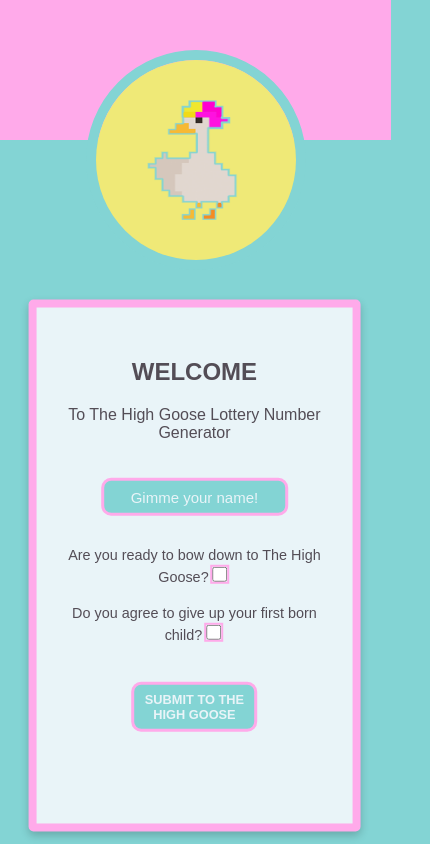
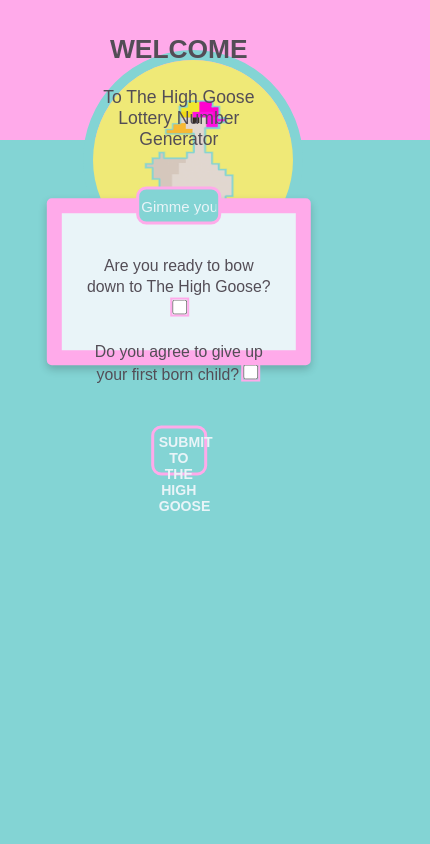
Before and after one commit to veepgoose/GooseLotteryGen, a React (Create React App) app in the folder lotto/: page / in a window 390 px wide. Shown: the top 844 px of the page, 430 px wide, since content can reach past the window. Built offline with nearby package versions, Linux system fonts and the light colour scheme.

Commit message:
Media Queries for max-width 1600px screens complete for first page

```diff
--- a/lotto/src/Components/Footer/footer.css
+++ b/lotto/src/Components/Footer/footer.css
@@ -25,3 +25,9 @@
     width: 110%;
   }
 }
+
+@media only screen and (max-width: 1280px) {
+  .footer {
+    width: 100%;
+  }
+}
--- a/lotto/src/Components/Header/Header.css
+++ b/lotto/src/Components/Header/Header.css
@@ -29,3 +29,19 @@
     border-radius: 50%;
     border: 10px solid #83D4D4;
 }
+
+@media only screen and (max-width: 1600px) {
+    .header {
+        width: 100%;
+    }
+
+    .gooseLogo {
+        height: 200px;
+        width: 200px;
+        margin-top: 30px;
+        margin-bottom: 50px;
+        border-radius: 50%;
+        border: 10px solid #83D4D4;
+        transform: translate(-10%, 0%);
+    }
+}
--- a/lotto/src/Components/LotteryGenerator.css
+++ b/lotto/src/Components/LotteryGenerator.css
@@ -178,3 +178,63 @@
 
 
  }
+
+ @media only screen and (max-width: 1600px) {
+  .generator {
+    width: 100%;
+
+}
+.name-field {
+    width: 50%;
+
+
+}
+.name-input {
+    width: 40%;
+
+}
+.q1 {
+    width: 100%;
+    font-size: 0.9em;
+    text-align:center;
+}
+.q2 {
+    width: 100%;
+    font-size: 0.9em;
+}
+.submit-button {
+    width: 30%;
+    font-size: 0.8em;
+}
+
+  .generator-container {
+    position: absolute;
+    width: 80%;
+    top: -25%;
+    left: 50%;
+    transform: translate(-50%, -53%);
+  }
+
+
+
+  .welcome {
+     font-size: 1.5em;
+     margin-top: 70%;
+     padding-top: 55%;
+
+
+
+   }
+
+
+   /* .welcomeText {
+     font-size: 1em;
+     margin-bottom: -40%;
+     } */
+
+
+
+
+
+
+ }
--- a/lotto/src/Components/Results/Results.css
+++ b/lotto/src/Components/Results/Results.css
@@ -139,3 +139,55 @@
 
 
 }
+
+@media only screen and (max-width: 1600px) {
+    body {
+        width: 100%;
+        height: 90vh;
+    }
+
+    .card {
+        width: 60%;
+        height: 40%;
+        transform: translate(-80%, 35%);
+        margin: 0 auto;
+        border: 15px solid #FFAAEA;
+        padding-top: 35%;
+        text-align: center;
+        font-family: arial;
+        font-size: 1.1em;
+
+        }
+
+    .results {
+        font-size: 1em;
+        margin-top: -290px;
+
+    }
+
+    .goose {
+        width: 70%;
+        height: 70%;
+        margin-top: 10%;
+
+    }
+
+    .results-list li {
+        margin: 0 4px;
+        align-items: center;
+        color:#E9F4F8;
+        font-size: 1em;
+        font-weight: bold;
+        background-color:#FFAAEA;
+        border-radius: 50%;
+        width: 40px;
+        height: 40px;
+        display:flex;
+        justify-content: center;
+        align-items: center;
+
+
+    }
+
+
+}
```
